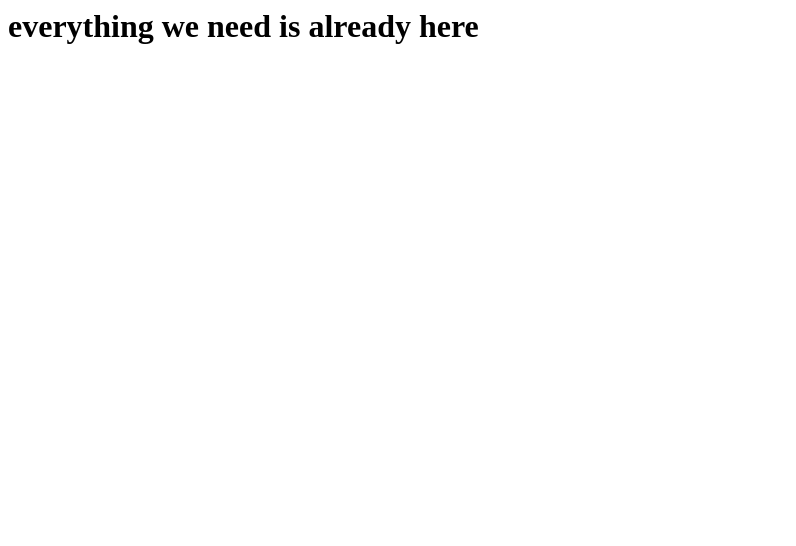
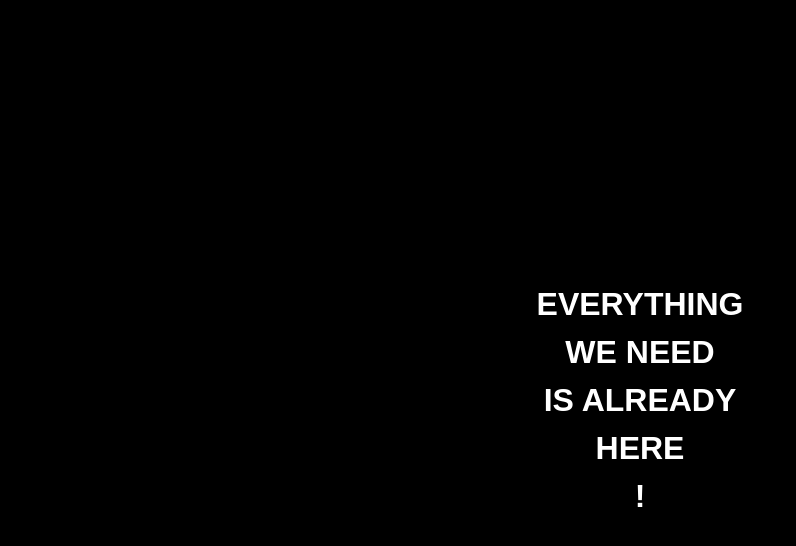
Before and after one commit to robinovitch61/ewniah, a plain HTML site: page index.html in a window 1280 px wide. Shown: the whole page, without its empty margins (0-796 px from the left). Drawn offline with Linux system fonts and the light colour scheme.

Commit message:
White on black

```diff
--- a/index.html
+++ b/index.html
@@ -1 +1,20 @@
-<h1>everything we need is already here</h1>
+<!DOCTYPE html>
+<html lang="en">
+  <head>
+    <title>EWNIAH</title>
+    <meta charset="UTF-8" />
+    <meta name="viewport" content="width=device-width,initial-scale=1" />
+    <meta name="EWNIAH" content="Everything we need is already here!" />
+    <link rel="stylesheet" type="text/css" href="style.css" />
+    <!-- <link rel="icon" href="img/favicon.png"> -->
+  </head>
+  <body>
+    <div class="content">
+      <h1>EVERYTHING</h1>
+      <h1>WE NEED</h1>
+      <h1>IS ALREADY</h1>
+      <h1>HERE</h1>
+      <h1>!</h1>
+    </div>
+  </body>
+</html>
--- /dev/null
+++ b/style.css
@@ -0,0 +1,44 @@
+*, *::before, *::after {
+  box-sizing: border-box;
+}
+
+* {
+  margin: 0;
+}
+
+html, body {
+  height: 100%;
+}
+
+body {
+  line-height: 1.5;
+  -webkit-font-smoothing: antialiased;
+  background: black;
+}
+
+img, picture, video, canvas, svg {
+  display: block;
+  max-width: 100%;
+}
+
+input, button, textarea, select {
+  font: inherit;
+}
+
+p, h1, h2, h3, h4, h5, h6 {
+  overflow-wrap: break-word;
+}
+
+#root, #__next {
+  isolation: isolate;
+}
+
+.content {
+  display: flex;
+  flex-direction: column;
+  height: 100%;
+  align-items: center;
+  justify-content: center;
+  color: white;
+  font-family: arial;
+}
```
